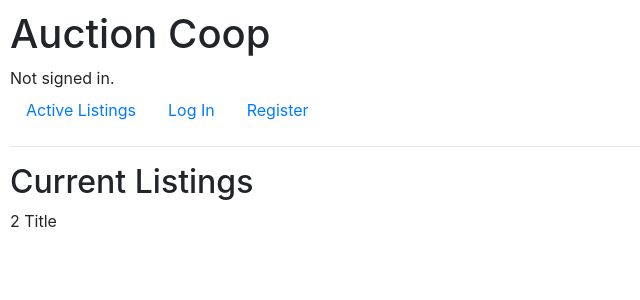
After one commit to Parker-Sullins/commerce, a Django app: page /listing/2 in a window 1280 px wide. The commit adds this page. Shown: the top 300 px of the page, without its empty margins (0-640 px from the left). Run offline with Django 3.2, Linux system fonts and the light colour scheme; data comes from the database, SQL or seed files in the repository; both versions use the stored data as it was after the commit; some libraries are stand-ins or nearby versions.

Commit message:
Added url/views/html for [Listing, watchlist, create_listing, current_bids]

```diff
--- a/auctions/models.py
+++ b/auctions/models.py
@@ -11,7 +11,7 @@ class Listing(models.Model):
     owner = models.CharField(max_length=30, default='Owner')
     title = models.CharField(max_length=60, default='Title')
     description = models.TextField(default='Description')
-    image = models.ImageField(upload_to='media/auctions/images/', default='media/auctions/images/default.png')
+    image = models.ImageField(upload_to='auctions/images/', default='auctions/images/default.png')
     price = models.IntegerField(default=0)
     category = models.CharField(max_length=45, default='Category')
     listing_date = models.DateField("Date", default=datetime.date.today)
--- /dev/null
+++ b/auctions/templates/auctions/create_listing.html
@@ -0,0 +1,5 @@
+{% extends "auctions/layout.html" %}
+
+{% block body %}
+    <h2>Create Listings</h2>
+{% endblock %}
--- /dev/null
+++ b/auctions/templates/auctions/current_bids.html
@@ -0,0 +1,5 @@
+{% extends "auctions/layout.html" %}
+
+{% block body %}
+    <h2>Current Bids for {{ username }}</h2>
+{% endblock %}
--- a/auctions/templates/auctions/layout.html
+++ b/auctions/templates/auctions/layout.html
@@ -8,7 +8,7 @@
         <link href="{% static 'auctions/styles.css' %}" rel="stylesheet">
     </head>
     <body>
-        <h1>Auctions</h1>
+        <h1>Auction Coop</h1>
         <div>
             {% if user.is_authenticated %}
                 Signed in as <strong>{{ user.username }}</strong>.
@@ -18,18 +18,28 @@
         </div>
         <ul class="nav">
             <li class="nav-item">
-                <a class="nav-link" href="{% url 'index' %}">Active Listings</a>
+                <a class="nav-link" href="{% url 'auctions:index' %}">Active Listings</a>
             </li>
             {% if user.is_authenticated %}
                 <li class="nav-item">
-                    <a class="nav-link" href="{% url 'logout' %}">Log Out</a>
+                    <a class="nav-link" href="{% url 'auctions:watchlist' %}">Watch List</a>
                 </li>
+                <li class="nav-item">
+                    <a class="nav-link" href="{% url 'auctions:create_listing' %}">Create Listing</a>
+                </li>
+                <li class="nav-item">
+                    <a class="nav-link" href="{% url 'auctions:current_bids' %}">Current Bids</a>
+                </li>
+                <li class="nav-item">
+                    <a class="nav-link" href="{% url 'auctions:logout' %}">Log Out</a>
+                </li>
+
             {% else %}
                 <li class="nav-item">
-                    <a class="nav-link" href="{% url 'login' %}">Log In</a>
+                    <a class="nav-link" href="{% url 'auctions:login' %}">Log In</a>
                 </li>
                 <li class="nav-item">
-                    <a class="nav-link" href="{% url 'register' %}">Register</a>
+                    <a class="nav-link" href="{% url 'auctions:register' %}">Register</a>
                 </li>
             {% endif %}
         </ul>
--- /dev/null
+++ b/auctions/templates/auctions/listing.html
@@ -0,0 +1,7 @@
+{% extends "auctions/layout.html" %}
+
+{% block body %}
+    <h2>Current Listings</h2>
+    {{ item.id }}
+    {{ item.title }}
+{% endblock %}
--- a/auctions/templates/auctions/login.html
+++ b/auctions/templates/auctions/login.html
@@ -8,7 +8,7 @@
         <div>{{ message }}</div>
     {% endif %}
 
-    <form action="{% url 'login' %}" method="post">
+    <form action="{% url 'auctions:login' %}" method="post">
         {% csrf_token %}
         <div class="form-group">
             <input autofocus class="form-control" type="text" name="username" placeholder="Username">
@@ -19,6 +19,6 @@
         <input class="btn btn-primary" type="submit" value="Login">
     </form>
 
-    Don't have an account? <a href="{% url 'register' %}">Register here.</a>
+    Don't have an account? <a href="{% url 'auctions:register' %}">Register here.</a>
 
 {% endblock %}
--- a/auctions/templates/auctions/register.html
+++ b/auctions/templates/auctions/register.html
@@ -8,7 +8,7 @@
         <div>{{ message }}</div>
     {% endif %}
 
-    <form action="{% url 'register' %}" method="post">
+    <form action="{% url 'auctions:register' %}" method="post">
         {% csrf_token %}
         <div class="form-group">
             <input class="form-control" autofocus type="text" name="username" placeholder="Username">
@@ -25,6 +25,6 @@
         <input class="btn btn-primary" type="submit" value="Register">
     </form>
 
-    Already have an account? <a href="{% url 'login' %}">Log In here.</a>
+    Already have an account? <a href="{% url 'auctions:login' %}">Log In here.</a>
 
 {% endblock %}
--- /dev/null
+++ b/auctions/templates/auctions/watchlist.html
@@ -0,0 +1,5 @@
+{% extends "auctions/layout.html" %}
+
+{% block body %}
+    <h2>Watch List for {{ username }}</h2>
+{% endblock %}
--- a/auctions/urls.py
+++ b/auctions/urls.py
@@ -1,10 +1,17 @@
 from django.urls import path
 
 from . import views
+
+app_name = 'auctions'
 
 urlpatterns = [
     path("", views.index, name="index"),
     path("login", views.login_view, name="login"),
     path("logout", views.logout_view, name="logout"),
-    path("register", views.register, name="register")
+    path("register", views.register, name="register"),
+    path("listing/<int:listing_id>", views.listing, name="listing"),
+    path("watchlist", views.watchlist, name="watchlist"),
+    path("create_listing", views.create_listing, name="create_listing"),
+    path("current_bids", views.current_bids, name="current_bids")
+
 ]
--- a/auctions/views.py
+++ b/auctions/views.py
@@ -1,14 +1,16 @@
 from django.contrib.auth import authenticate, login, logout
 from django.db import IntegrityError
 from django.http import HttpResponse, HttpResponseRedirect
-from django.shortcuts import render
+from django.shortcuts import render, get_object_or_404
 from django.urls import reverse
-
-from .models import User
+from .models import *
+from django.contrib.auth.decorators import login_required
 
 
 def index(request):
-    return render(request, "auctions/index.html")
+    return render(request, "auctions/index.html", {
+        "listings": Listing.objects.all()
+    })
 
 
 def login_view(request):
@@ -22,7 +24,7 @@ def login_view(request):
         # Check if authentication successful
         if user is not None:
             login(request, user)
-            return HttpResponseRedirect(reverse("index"))
+            return HttpResponseRedirect(reverse("auctions:index"))
         else:
             return render(request, "auctions/login.html", {
                 "message": "Invalid username and/or password."
@@ -33,7 +35,7 @@ def login_view(request):
 
 def logout_view(request):
     logout(request)
-    return HttpResponseRedirect(reverse("index"))
+    return HttpResponseRedirect(reverse("auctions:index"))
 
 
 def register(request):
@@ -58,6 +60,41 @@ def register(request):
                 "message": "Username already taken."
             })
         login(request, user)
-        return HttpResponseRedirect(reverse("index"))
+        return HttpResponseRedirect(reverse("auctions:index"))
     else:
         return render(request, "auctions/register.html")
+
+
+def listing(request, listing_id):
+    item = Listing.objects.get(id=listing_id)
+    #Try listing_id if does not index raise 404
+    if request.method == "GET":
+        return render(request, "auctions/listing.html", {
+            "item": item
+        })
+    else:
+        pass
+
+@login_required
+def watchlist(request):
+    if request.method == 'GET':
+        username = request.user.username
+        return render(request, "auctions/watchlist.html", {"username": username})
+    else:
+        #Post method for adding new listings to watchlist
+        pass
+
+
+def create_listing(request):
+    if request.method == "GET":
+        return render(request, "auctions/create_listing.html")
+    else:
+        pass
+
+
+def current_bids(request):
+    username = request.user.username
+    if request.method == "GET":
+        return render(request, "auctions/current_bids.html", {"username": username})
+    else:
+        pass
```
Also changed, not shown: auctions/templates/auctions/index.html (+7 -1 lines), commerce/urls.py (line endings or trailing spaces), db.sqlite3.
